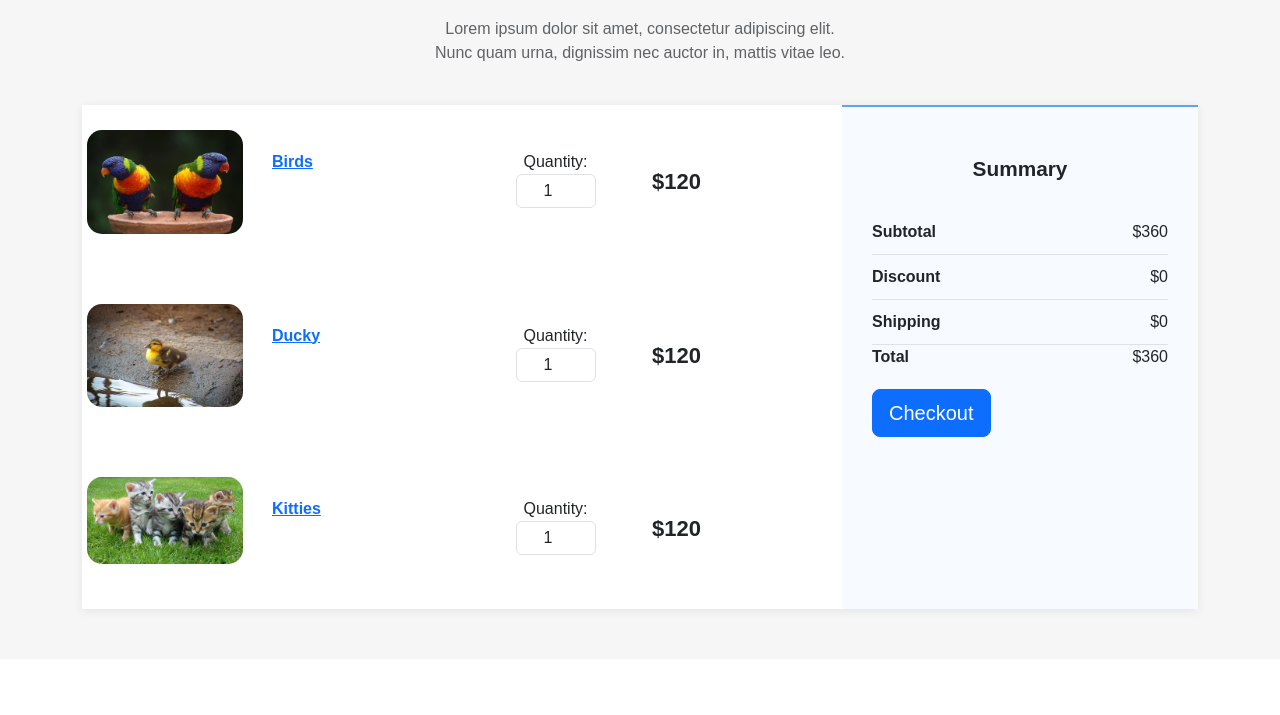
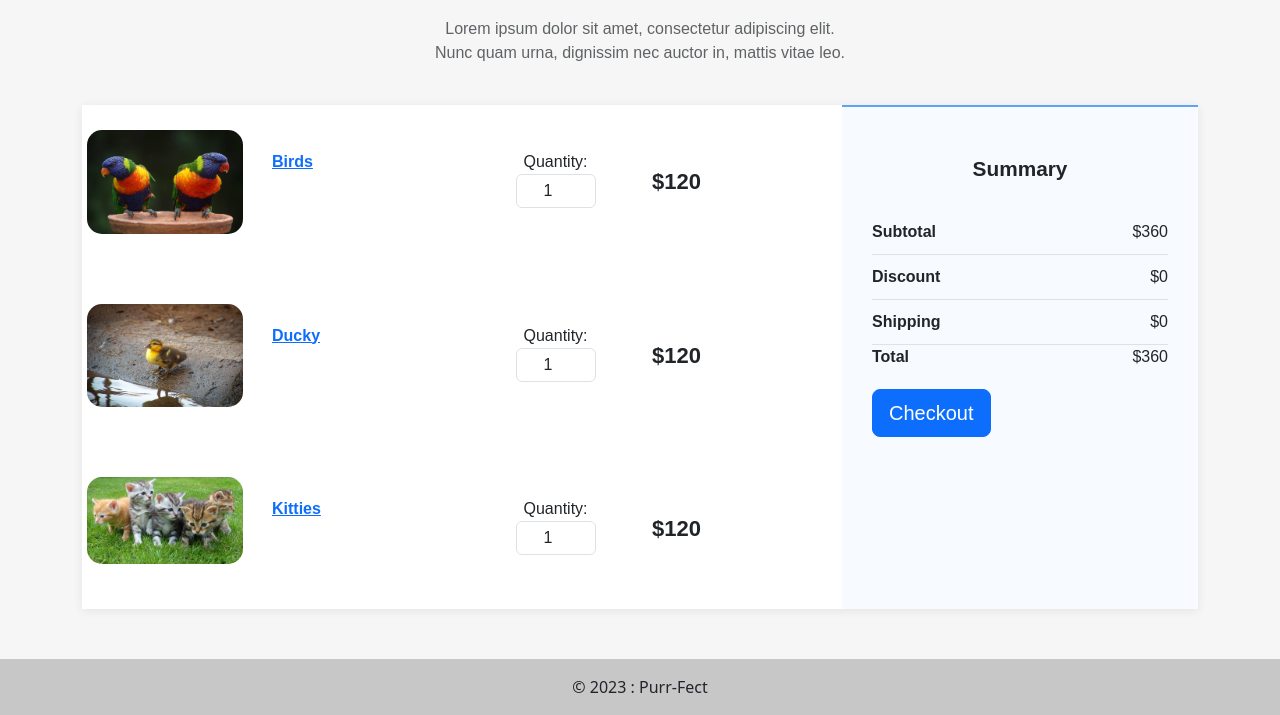
Before and after one commit to kwameasannte42/pet-store, a plain HTML site: page cart.html in a window 1280 px wide. Shown: the part 216-931 px from the top of the page. Before the commit the page ends 875 px from the top, so only its background shows below. Drawn offline with nearby package versions, Linux system fonts and the light colour scheme.

Commit message:
fixed footer

```diff
--- a/cart.html
+++ b/cart.html
@@ -184,6 +184,15 @@
    </section>
  </main>
 
+ <footer class="bg-light text-center text-lg-start home-footer">
+  <div class="text-center p-3" style="background-color: rgba(0, 0, 0, 0.2)">
+    © 2023 :
+    <a style="text-decoration: none" class="text-dark" href="#"
+      >Purr-Fect</a
+    >
+  </div>
+</footer>
+
     <script
       src="https://cdn.jsdelivr.net/npm/bootstrap@5.3.0-alpha1/dist/js/bootstrap.bundle.min.js"
       integrity="sha384-w76AqPfDkMBDXo30jS1Sgez6pr3x5MlQ1ZAGC+nuZB+EYdgRZgiwxhTBTkF7CXvN"
```
Also changed, not shown: about.html (+1 -0 lines), contact.html (+3 -1 lines), discount.html (+1 -1 lines), index.html (+1 -1 lines).
